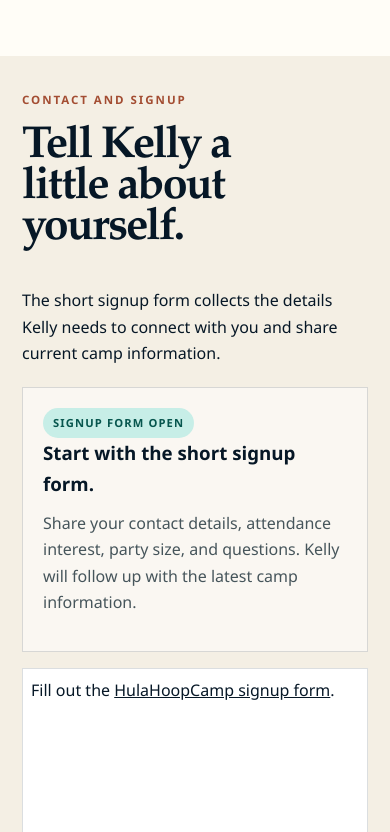
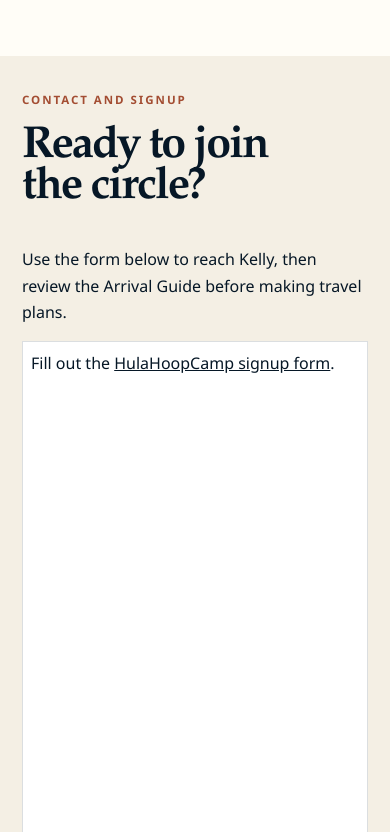
Before and after one commit to ukiahcomputerworks/hulahoopcamp.com, a plain HTML site: page docs/contact/index.html in a window 390 px wide. Shown: the part 712-1544 px from the top of the page. Drawn offline with Linux system fonts and the light colour scheme; a script that the page names is missing.

Commit message:
Simplify HulaHoopCamp signup intro

```diff
--- a/docs/assets/site.css
+++ b/docs/assets/site.css
@@ -387,15 +387,12 @@ h1, h2, .display {
 .contact-layout { display: grid; grid-template-columns: 1.05fr .75fr; }
 .form-panel { padding: clamp(38px, 4.5vw, 62px); background: var(--paper); }
 .form-panel h2 { max-width: 12ch; font-size: clamp(2.8rem, 4.4vw, 4.35rem); }
-.integration-card { margin-top: 20px; padding: 22px; border: 1px solid var(--line); background: rgba(255,255,255,.55); }
-.integration-card h3 { margin-bottom: 10px; }
-.integration-card p { color: #46555b; }
-.integration-card .status { display: inline-flex; padding: 6px 10px; color: #704015; background: #f8dfaa; border-radius: 999px; font-size: .7rem; font-weight: 800; letter-spacing: .1em; text-transform: uppercase; }
-.integration-card .status-live { color: #07564e; background: #c7eee7; }
 .wufoo-shell { min-height: 720px; margin-top: 16px; padding: 16px; overflow: hidden; border: 1px solid var(--line); background: #fff; }
 .wufoo-shell iframe { display: block; width: 100% !important; max-width: 100%; border: 0; }
 .wufoo-shell.is-submitted { min-height: 0; padding: 0; border: 0; background: transparent; }
 .form-thanks { padding: 28px; border: 1px solid var(--line); background: var(--paper-bright); }
+.form-thanks .status { display: inline-flex; padding: 6px 10px; color: #704015; background: #f8dfaa; border-radius: 999px; font-size: .7rem; font-weight: 800; letter-spacing: .1em; text-transform: uppercase; }
+.form-thanks .status-live { color: #07564e; background: #c7eee7; }
 .form-thanks:focus { outline: 3px solid rgba(0,139,132,.35); outline-offset: 3px; }
 .form-thanks h3 { margin: 14px 0 8px; font-size: 1.7rem; }
 .form-thanks p { max-width: 560px; color: #3f5057; }
@@ -574,8 +571,6 @@ details p { max-width: 760px; padding-bottom: 18px; color: #46555b; }
   .experience-card { min-height: 300px; }
   .number-row { grid-template-columns: 40px 1fr; gap: 14px; }
   .contact-layout > *, .form-panel, .next-panel { padding: 36px 22px; }
-  .integration-card { padding: 20px; }
-  .integration-card .button { width: 100%; }
   .wufoo-shell { min-height: 760px; padding: 8px; }
   .gallery-ribbon { grid-template-columns: 1fr; gap: 16px; padding: 18px 22px 22px; }
   .gallery-ribbon-images { height: 116px; }
--- a/docs/contact/index.html
+++ b/docs/contact/index.html
@@ -6,7 +6,7 @@
   <meta name="description" content="Contact Kelly Viss to ask about attending the Grateful Flow Gathering.">
   <link rel="canonical" href="https://hulahoopcamp.com/contact/">
   <link rel="icon" href="/favicon.svg" type="image/svg+xml">
-  <link rel="stylesheet" href="/assets/site.css?v=20260830-11"><script src="/assets/site.js?v=20260830-1" defer></script>
+  <link rel="stylesheet" href="/assets/site.css?v=20260830-12"><script src="/assets/site.js?v=20260830-1" defer></script>
 </head>
 <body>
   <a class="skip-link" href="#main">Skip to contact details</a>
@@ -22,10 +22,9 @@
     </section>
     <section class="contact-layout" aria-label="Attendance steps">
       <div class="form-panel">
-        <p class="eyebrow warm">Contact and signup</p><h2>Tell Kelly a little about yourself.</h2>
-        <p>The short signup form collects the details Kelly needs to connect with you and share current camp information.</p>
-        <div class="integration-card" id="signup-form"><span class="status status-live">Signup form open</span><h3>Start with the short signup form.</h3><p>Share your contact details, attendance interest, party size, and questions. Kelly will follow up with the latest camp information.</p></div>
-        <div class="wufoo-shell" data-wufoo-shell><div id="wufoo-z1ubf3f31sau775">Fill out the <a href="https://hulahoopcamp.wufoo.com/forms/hulahoopcamp-signup/">HulaHoopCamp signup form</a>.</div></div>
+        <p class="eyebrow warm">Contact and signup</p><h2>Ready to join the circle?</h2>
+        <p>Use the form below to reach Kelly, then review the Arrival Guide before making travel plans.</p>
+        <div class="wufoo-shell" id="signup-form" data-wufoo-shell><div id="wufoo-z1ubf3f31sau775">Fill out the <a href="https://hulahoopcamp.wufoo.com/forms/hulahoopcamp-signup/">HulaHoopCamp signup form</a>.</div></div>
         <script>
           var z1ubf3f31sau775;
           (function(d,t){
```
Also changed, not shown: docs/404.html (+1 -1 lines), docs/arrival/index.html (+1 -1 lines), docs/gallery/index.html (+1 -1 lines), docs/index.html (+1 -1 lines).
